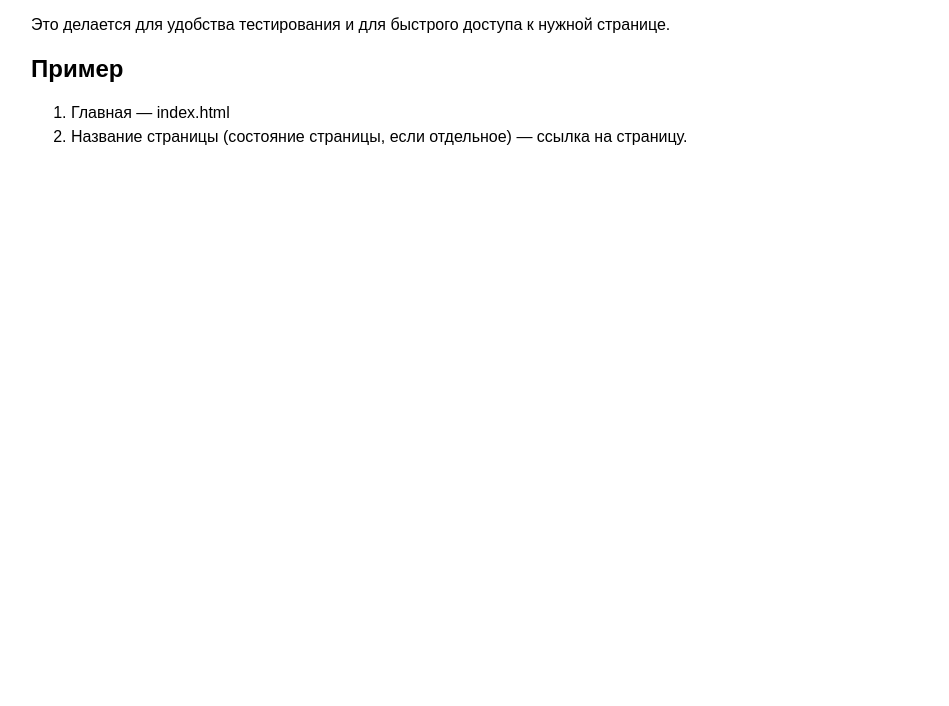
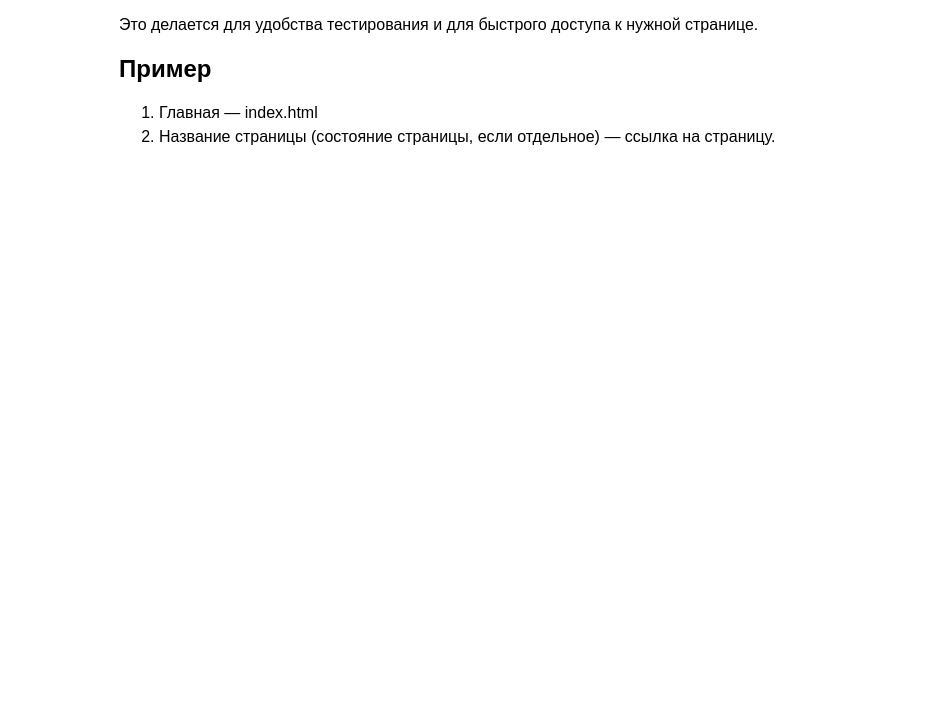
Before and after one commit to iabelyaev/travel, a website: page source/sitemap.html in a window 1280 px wide. Shown: the part 94-800 px from the top of the page, without its empty margins (1-950 px from the left). Drawn offline with nearby package versions, Linux system fonts and the light colour scheme; files that its build step writes are made by us from their sources.

Commit message:
refactor container breakpoints

```diff
--- a/source/sass/global/container.scss
+++ b/source/sass/global/container.scss
@@ -1,18 +1,14 @@
 .container {
   width: 100%;
-  max-width: 1920px;
+  max-width: 1440px;
   margin: 0 auto;
-  padding: 0 40px;
+  padding: 0 120px;
 
-  @include vp-1439 {
-    padding: 0 32px;
+  @include vp-1023 {
+    padding: 0 45px;
   }
 
   @include vp-1023 {
-    padding: 0 24px;
-  }
-
-  @include vp-767 {
-    padding: 0 16px;
+    padding: 0 15px;
   }
 }
```
